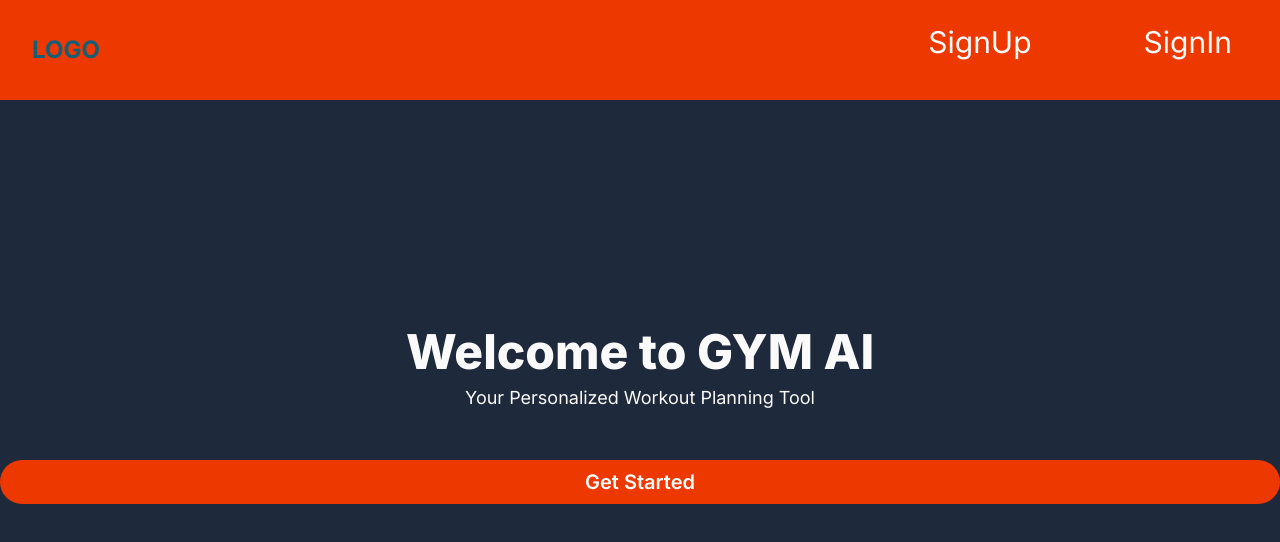
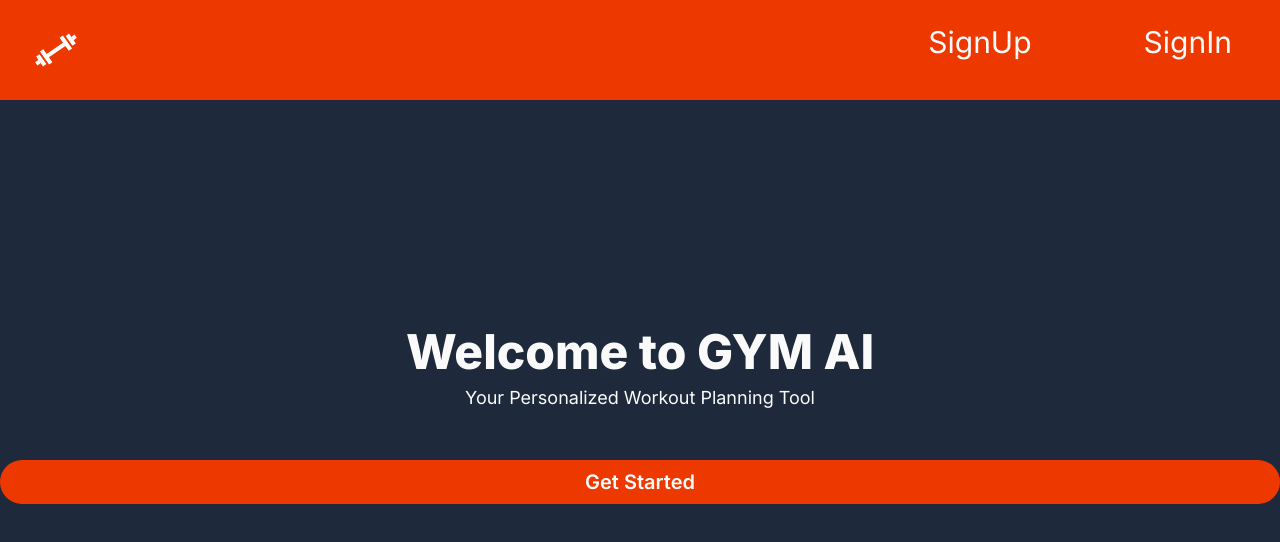
Before and after one commit to MatiasMonteros09/GYMAI, a Next.js app: page / in a window 1280 px wide. Shown: the top 542 px of the page. Built offline with nearby package versions, Linux system fonts and the light colour scheme; no server answers; what tailwindcss-animated would draw is missing.

Commit message:
text-decoration

```diff
--- a/src/app/downloadview/page.jsx
+++ b/src/app/downloadview/page.jsx
@@ -80,7 +80,7 @@ const Downloadview = () => {
           <p className="text-appOrange">AI</p>
         </h1>
 
-        <div>
+        <div className="justify-center text-center">
           <h1 className="font-extrabold text-xl text-zinc-50">MAKE THIS PLAN</h1>
 
           <div>
@@ -115,10 +115,10 @@ const Downloadview = () => {
         <div className="flex">
           <PDFDownloadLink document={<PdfFile respuesta={respuesta} />} filename="FORM">
             {({ loading }) =>
-              loading ? <button>Loading Document...</button> : <button>Download</button>
+              loading ? <button>Loading Document...</button> : <button className="text-white">Download</button>
             }
           </PDFDownloadLink>
-          <BsFiletypePdf style={{ fontSize: '40px' }} />
+          <BsFiletypePdf style={{ fontSize: '40px'}}  />
         </div>
       </div>
 
--- a/src/components/Navbar/Logo.jsx
+++ b/src/components/Navbar/Logo.jsx
@@ -1,10 +1,11 @@
 import Link from "next/link";
-
+import { CgGym } from "react-icons/cg";
 const Logo = () => (
   <div>
     <div className="flex items-center justify-between py-3 md:py-5 md:block">
       <Link href="/">
-        <h2 className="md:text-2xl text-cyan-800 font-bold ">LOGO</h2>
+        {/* <h2 className="md:text-2xl text-cyan-800 font-bold ">LOGO</h2> */}
+        <CgGym color="white" size="2em" className="md:text-2xl font-bold " />
       </Link>
     </div>
   </div>
```
